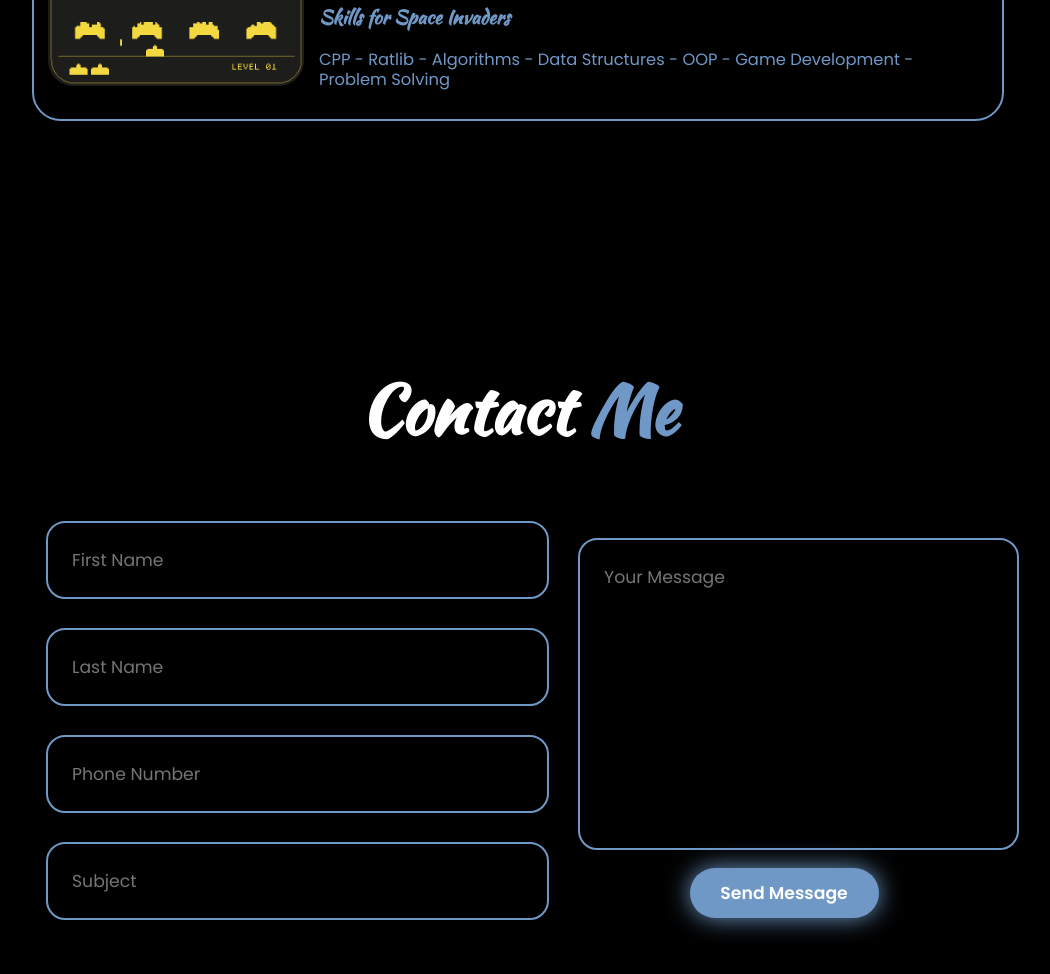
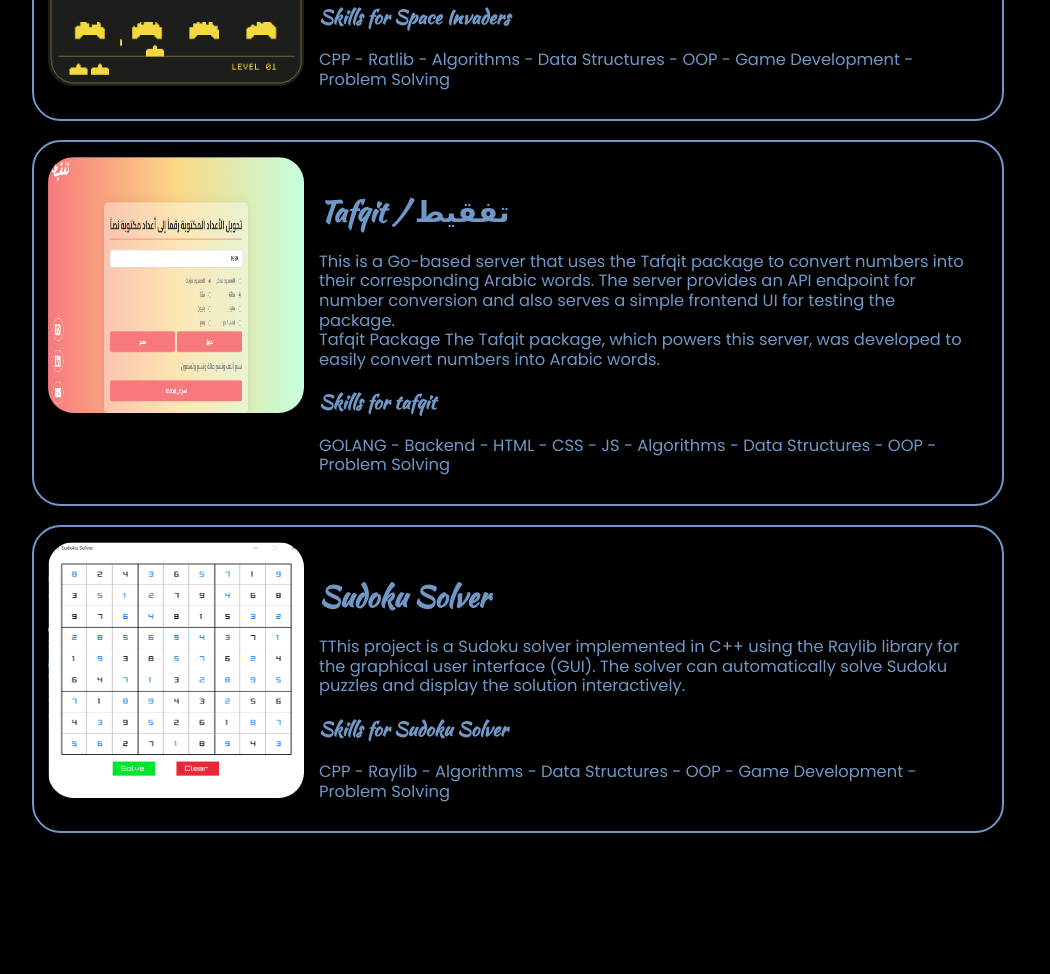
Before and after one commit to SereenALHajjar/SereenALHajjar.github.io, a plain HTML site: page index.html in a window 1280 px wide. Shown: the part 3549-4523 px from the top of the page, without its empty margins (122-1172 px from the left). Drawn offline with nearby package versions, Linux system fonts and the light colour scheme; a web font is replaced by a local one.

Commit message:
add new skills and new projects

```diff
--- a/index.html
+++ b/index.html
@@ -241,55 +241,57 @@
                 </div>
             </a>
 
+            <a href="https://github.com/SereenALHajjar/tafqit_app.git">
+                <div class="project-box" style="display: flex;">
+                    <div class="img-box">
+                        <img src="assets/tafqit.png">
+                    </div>
+                    <div class="project-content" style="padding:15px;">
+                        <h4>Tafqit / تفقيط</h4>
+                        <p>This is a Go-based server that uses the Tafqit package to convert numbers into their corresponding Arabic words.
+                            The server provides an API endpoint for number conversion and also serves a simple frontend UI for testing the package.
+<br>
+                            Tafqit Package
+                            The Tafqit package, which powers this server, was developed to easily convert numbers into Arabic words.
+
+                            </p>
+                        <h5>Skills for tafqit</h5>
+                        <p>
+                            GOLANG -
+                            Backend -
+                            HTML - CSS - JS -
+                            Algorithms -
+                            Data Structures -
+                            OOP -
+                            Problem Solving</p>
+                    </div>
+                </div>
+            </a>
+
+            <a href="https://github.com/SereenALHajjar/Sudoku_Solver.git">
+                <div class="project-box" style="display: flex;">
+                    <div class="img-box">
+                        <img src="assets/sudokusolver.png">
+                    </div>
+                    <div class="project-content" style="padding:15px;">
+                        <h4>Sudoku Solver</h4>
+                        <p>TThis project is a Sudoku solver implemented in C++ using the Raylib library for the graphical user interface (GUI). The solver can automatically solve Sudoku puzzles and display the solution interactively. </p>
+                        <h5>Skills for Sudoku Solver</h5>
+                        <p>
+                            CPP -
+                            Raylib -
+                            Algorithms -
+                            Data Structures -
+                            OOP -
+                            Game Development -
+                            Problem Solving</p>
+                    </div>
+                </div>
+            </a>
         </div>
 
     </section>
-    <!-- <section>
-        <div class="wrapper">
-            <div class="container2">
-                <input type="radio" name="slide" id="c1" checked>
-                <label for="c1" class="card2">
-                    <div class="row">
-                        <div class="icon">1</div>
-                        <div class="description">
 
-                            <h4>Conway's Game of Life</h4>
-                            <p>Conway's Game of Life is game is a zero-player game, meaning that its evolution is determined by
-                                its initial state, requiring no further input. One interacts with the Game of Life by creating
-                                an initial configuration and observing how it evolves.</p>
-
-
-                    </div>
-                    </div>
-                </label>
-                <input type="radio" name="slide" id="c2" >
-                <label for="c2" class="card2">
-                    <div class="row">
-                        <div class="icon">2</div>
-                        <div class="description">
-                            <h4>Space Invaders</h4>
-                            <p>Space Invaders is a classic arcade game where players control a spaceship to defend against waves
-                                of invading aliens. The objective is to destroy as many aliens as possible while avoiding their
-                                projectiles.</p>
-                        </div>
-                    </div>
-                </label>
-                <input type="radio" name="slide" id="c3" >
-                <label for="c3" class="card2">
-                    <div class="row">
-                        <div class="icon">3</div>
-                        <div class="description">
-                            <h4>Tetris Game</h4>
-                    <p>Tetris is a classic puzzle game where players arrange falling blocks called tetrominoes to
-                        complete horizontal lines. The objective is to clear as many lines as possible to score points.
-                    </p>
-                        </div>
-                    </div>
-                </label>
-
-            </div>
-        </div>
-    </section> -->
     <section class="contact" id="contact">
         <h2 class="heading">Contact
             <span>Me</span>
```
Also changed, not shown: assets/sudokusolver.png (added), assets/tafqit.png (added).
